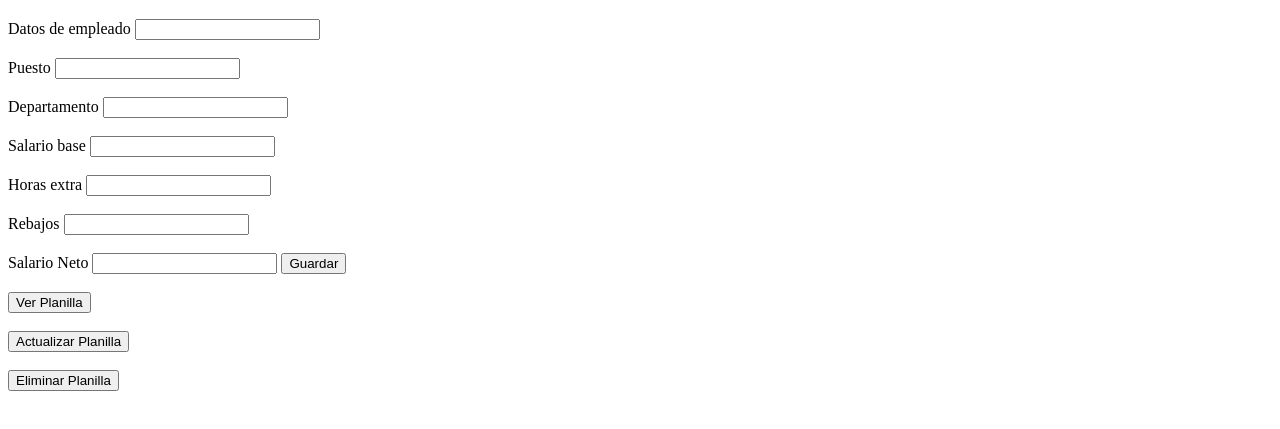
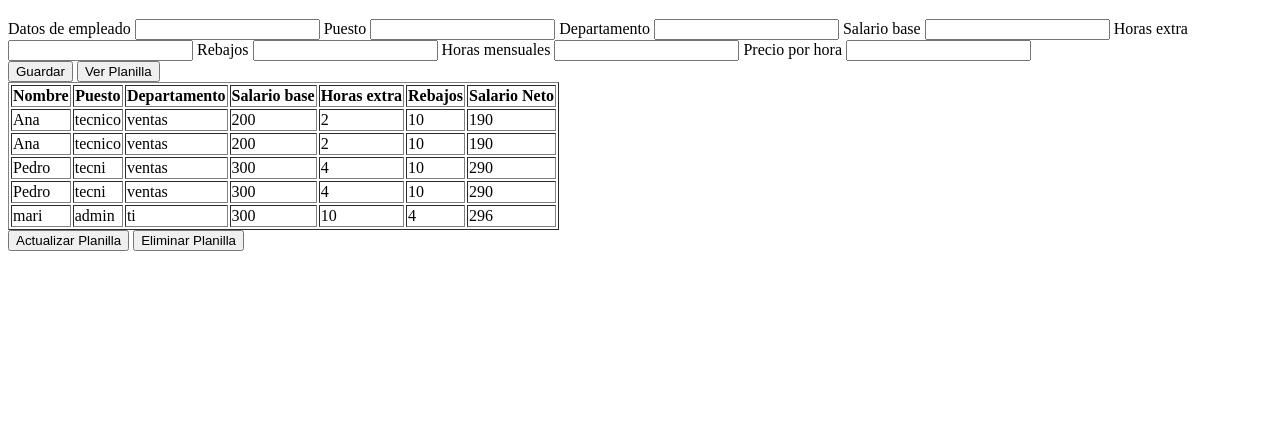
Before and after one commit to asporras7-dev/proyect, a website with bundled scripts: page public/pages/planilla.html in a window 1280 px wide. Shown: the part 61-490 px from the top of the page. Built offline with nearby package versions, Linux system fonts and the light colour scheme; data requests are answered from the project's data file; a script that the page names is missing.

Commit message:
getPlanilla

```diff
--- a/db.json
+++ b/db.json
@@ -672,7 +672,7 @@
       "datoEmpleado": "Ana",
       "puesto": "tecnico",
       "departamento": "ventas",
-      "salarioBase": 200,
+      "salarioInteligente": 200,
       "horasExtra": 2,
       "rebajos": 10,
       "salarioNeto": 192
@@ -682,7 +682,7 @@
       "datoEmpleado": "Ana",
       "puesto": "tecnico",
       "departamento": "ventas",
-      "salarioBase": 200,
+      "salarioInteligente": 200,
       "horasExtra": 2,
       "rebajos": 10,
       "salarioNeto": 192
@@ -692,7 +692,7 @@
       "datoEmpleado": "Pedro",
       "puesto": "tecni",
       "departamento": "ventas",
-      "salarioBase": 300,
+      "salarioInteligente": 300,
       "horasExtra": 4,
       "rebajos": 10,
       "salarioNeto": 294
@@ -702,7 +702,7 @@
       "datoEmpleado": "Pedro",
       "puesto": "tecni",
       "departamento": "ventas",
-      "salarioBase": 300,
+      "salarioInteligente": 300,
       "horasExtra": 4,
       "rebajos": 10,
       "salarioNeto": 294
@@ -712,7 +712,7 @@
       "datoEmpleado": "mari",
       "puesto": "admin",
       "departamento": "ti",
-      "salarioBase": 300,
+      "salarioInteligente": 300,
       "horasExtra": 10,
       "rebajos": 4,
       "salarioNeto": 306
--- a/public/js/planilla.js
+++ b/public/js/planilla.js
@@ -1,4 +1,4 @@
-import { postPlanilla } from "../services/planilla.js";
+import { postPlanilla, getPlanilla } from "../services/planilla.js";
 
 //DOM
 const datoEmpleado = document.getElementById("empleado");
@@ -8,6 +8,7 @@ const salarioBase = document.getElementById("salarioBase");
 const horasExtra = document.getElementById("horasExtra");
 const rebajos = document.getElementById("rebajos");
 const salarioNeto = document.getElementById("salarioNeto");
+const horasMensuales = document.getElementById("horasMensuales");
 const btnGuardar = document.getElementById("btnGuardar");
 const btnVer = document.getElementById("btnVer");
 const btnActualizar = document.getElementById("btnActualizar");
@@ -33,6 +34,7 @@ btnGuardar.addEventListener("click", async function () {
         salarioBase: parseFloat(salarioBase.value), // parseFloat para convertir a número
         horasExtra: parseFloat(horasExtra.value),
         rebajos: parseFloat(rebajos.value),
+        horasMensuales: parseFloat(horasMensuales.value),
         salarioNeto: calculoSalarioNeto
     };
 
@@ -49,4 +51,47 @@ btnGuardar.addEventListener("click", async function () {
     }
 });
 
+//GET
+
+async function llenarPlanilla() {
+
+    const tabla = document.getElementById("tablaPlanilla");
+    const datosPlanilla = await getPlanilla();
+
+    datosPlanilla.forEach((planilla) => {
+        const fila = document.createElement("tr");
+        const tdNombre = document.createElement("td")
+        const tdPuesto = document.createElement("td")
+        const tdDepartamento = document.createElement("td")
+        const tdSalarioBase = document.createElement("td")
+        const tdHorasExtra = document.createElement("td")
+        const tdRebajos = document.createElement("td")
+        const tdSalarioNeto = document.createElement("td")
+        const tdMontoHoras = document.createElement("td")
+
+        tdNombre.style.cursor = "pointer"
+
+
+        fila.appendChild(tdNombre);
+        fila.appendChild(tdPuesto);
+        fila.appendChild(tdDepartamento);
+        fila.appendChild(tdSalarioBase);
+        fila.appendChild(tdHorasExtra);
+        fila.appendChild(tdRebajos);
+        fila.appendChild(tdSalarioNeto);
+
+        tabla.appendChild(fila);
+
+        tdNombre.textContent = planilla.datoEmpleado;
+        tdPuesto.textContent = planilla.puesto;
+        tdDepartamento.textContent = planilla.departamento;
+        tdSalarioBase.textContent = planilla.salarioInteligente;
+        tdHorasExtra.textContent = planilla.horasExtra;
+        tdRebajos.textContent = planilla.rebajos;
+        tdSalarioNeto.textContent = planilla.salarioInteligente - planilla.rebajos;
+    });
+
+}
+
+llenarPlanilla()
 //EVENTO BOTÓN VER PLANILLA
--- a/public/pages/planilla.html
+++ b/public/pages/planilla.html
@@ -10,24 +10,54 @@
 
 <body>
     <h1>Registro de Planillas</h1>
+    <div>
+        <label>Datos de empleado</label>
+        <input type="text" id="empleado">
 
-    <label>Datos de empleado</label>
-    <input type="text" id="empleado"><br><br>
-    <label>Puesto</label>
-    <input type="text" id="puesto"><br><br>
-    <label>Departamento</label>
-    <input type="text" id="departamento"><br><br>
-    <label>Salario base</label>
-    <input type="text" id="salarioBase"><br><br>
-    <label>Horas extra</label>
-    <input type="text" id="horasExtra"><br><br>
-    <label>Rebajos</label>
-    <input type="text" id="rebajos"><br><br>
-    <label>Salario Neto</label>
-    <input type="text" id="salarioNeto" readonly>
-    <button type="button" id="btnGuardar">Guardar</button><br><br>
-    <button type="button" id="btnVer">Ver Planilla</button><br><br>
-    <button type="button" id="btnActualizar">Actualizar Planilla</button><br><br>
+        <label>Puesto</label>
+        <input type="text" id="puesto">
+
+        <label>Departamento</label>
+        <input type="text" id="departamento">
+
+        <label>Salario base</label>
+        <input type="text" id="salarioBase">
+
+        <label>Horas extra</label>
+        <input type="text" id="horasExtra">
+
+        <label>Rebajos</label>
+        <input type="text" id="rebajos">
+
+        <label>Horas mensuales</label>
+        <input type="text" id="horasMensuales">
+
+        <label for="precioHora">Precio por hora</label>
+        <input type="text" id="precioHora">
+
+
+    </div>
+
+    <button type="button" id="btnGuardar">Guardar</button>
+
+    <button type="button" id="btnVer">Ver Planilla</button>
+
+
+    <div>
+        <table border="1" id="tablaPlanilla">
+            <tr>
+                <th>Nombre</th>
+                <th>Puesto</th>
+                <th>Departamento</th>
+                <th>Salario base</th>
+                <th>Horas extra</th>
+                <th>Rebajos</th>
+                <th>Salario Neto</th>
+            </tr>
+        </table>
+    </div>
+
+    <button type="button" id="btnActualizar">Actualizar Planilla</button>
     <button type="button" id="btnEliminar">Eliminar Planilla</button>
 
     <script type="module" src="../js/planilla.js"></script>
--- a/public/services/planilla.js
+++ b/public/services/planilla.js
@@ -1,4 +1,21 @@
 //===========================FUNCIONES PLANILLAS====================================================
+
+//GET
+async function getPlanilla() {
+    try {
+        const peticion = await fetch("http://localhost:3001/planillas");
+        const datos = await peticion.json();
+        console.log(datos);
+        return datos;
+
+    } catch (error) {
+        console.error("Error al obtener los productos", error)
+    }
+};
+
+
+
+
 // POST - PLANILLA
 
 
@@ -18,4 +35,4 @@ async function postPlanilla(info) {
     }
 }
 
-export{postPlanilla};
+export { postPlanilla, getPlanilla };
```
